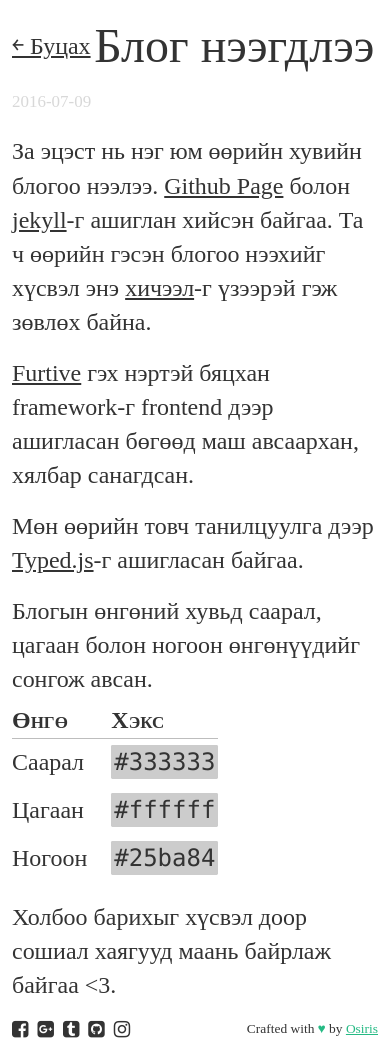
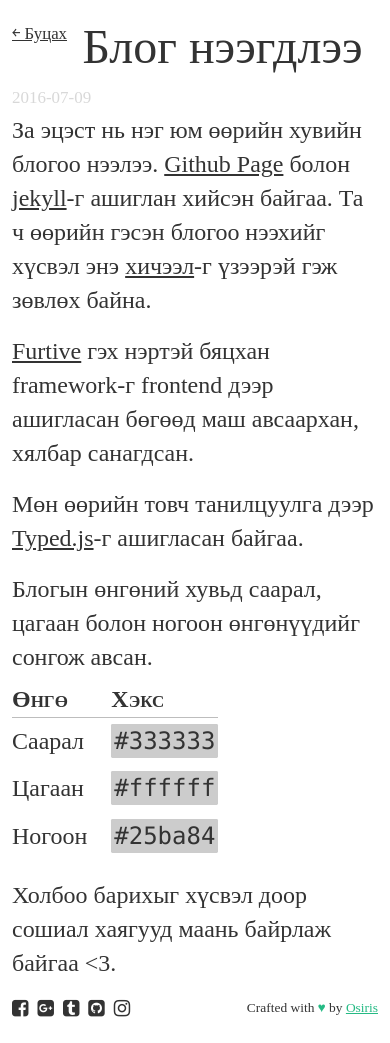
Before and after one commit to Ds3c-ctf-team/enkhee-Osiris.github.io-old, a Jekyll site: the page built from _posts/2016-07-09-blog-launched.md, in a window 390 px wide. Built offline with Jekyll 4.4.1, drawn with Linux system fonts in a browser that asks for light colours; nearby versions of some CDN libraries; some web fonts are replaced; after the commit the page ends 1022 px from its top, so only the background shows below that.

Commit message:
Update Layout

```diff
--- a/css/main.css
+++ b/css/main.css
@@ -136,6 +136,20 @@ footer .made-by {
     footer .px2{
         padding: 0 1rem;
     }
+    .post .measure > a.h3{
+        font-size: 1.4rem
+    }
+    .post .measure > h1 {
+        margin-left: 62px;
+    }
+    .post .measure h1, .post .measure a.h3{
+        margin: 0.5rem 0 .5rem;
+        font-weight: inherit;
+        line-height: 1.2
+    }
+    .content p:first-child{
+        margin-top: 0;
+    }
 }
 @media screen and (min-width:32rem) {
 
```
